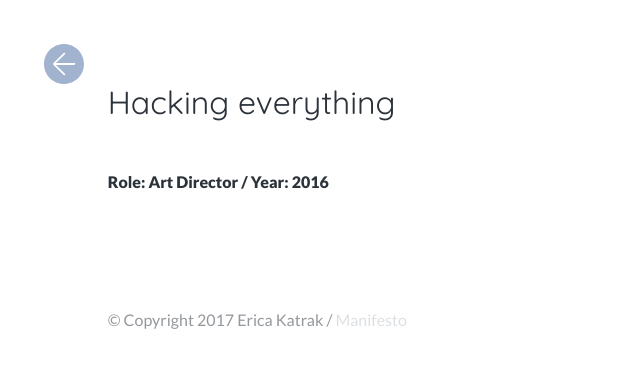
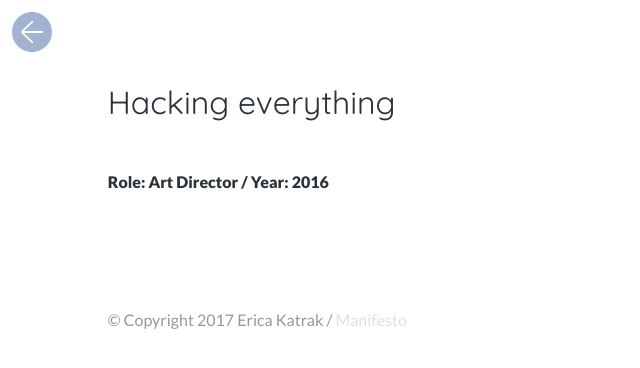
Before and after one commit to ericakatrak/ericakatrak.github.io, a Jekyll site: the page built from _posts/2017-09-09-hackathon.md, in a window 1280 px wide. Shown: the top 368 px of the page, without its empty margins (0-640 px from the left). Built offline with Jekyll 4.4.1, drawn with Linux system fonts in a browser that asks for light colours.

Commit message:
style tweak

```diff
--- a/css/style.css
+++ b/css/style.css
@@ -169,7 +169,7 @@ a.back {
   position: absolute;
   top: 0;
   left: 0;
-  padding: 4em;
+  padding: 2em;
   opacity: 0.5;
 	transition: all 0.4s ease;
 }
```
